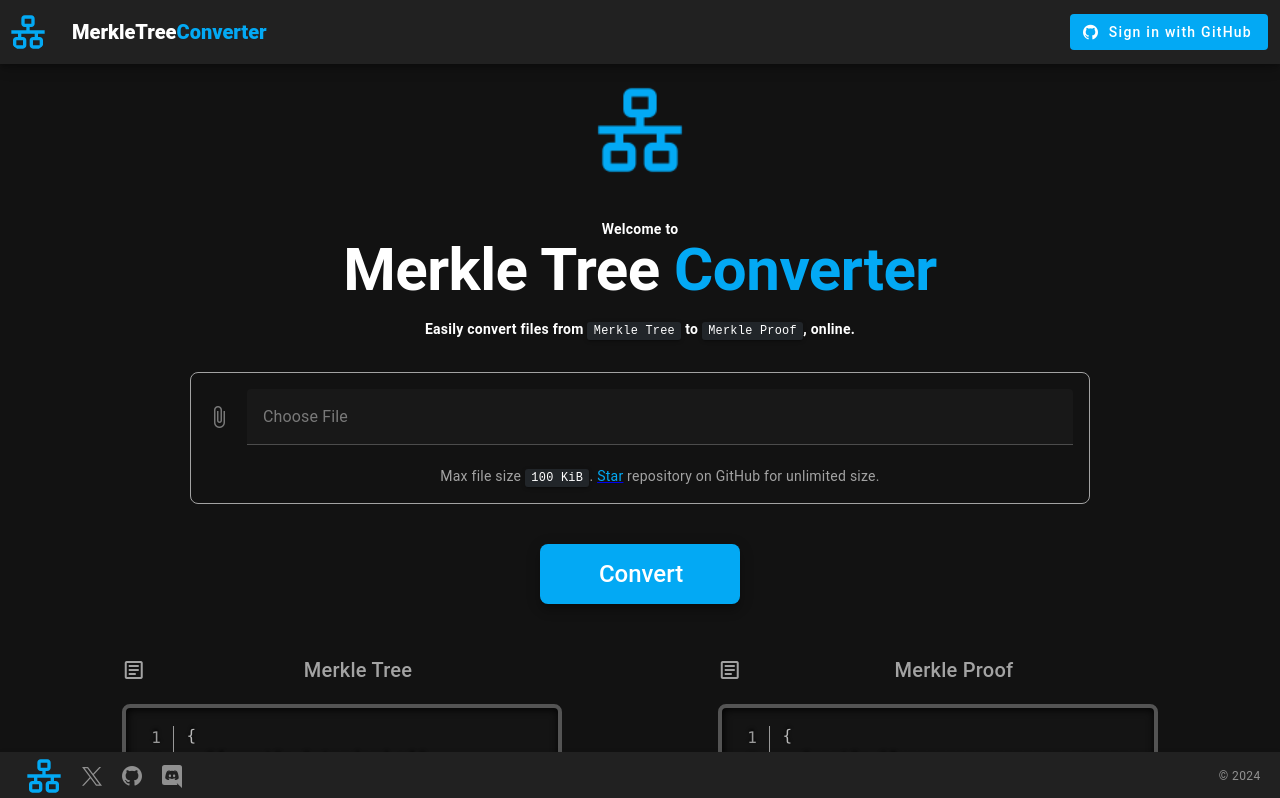
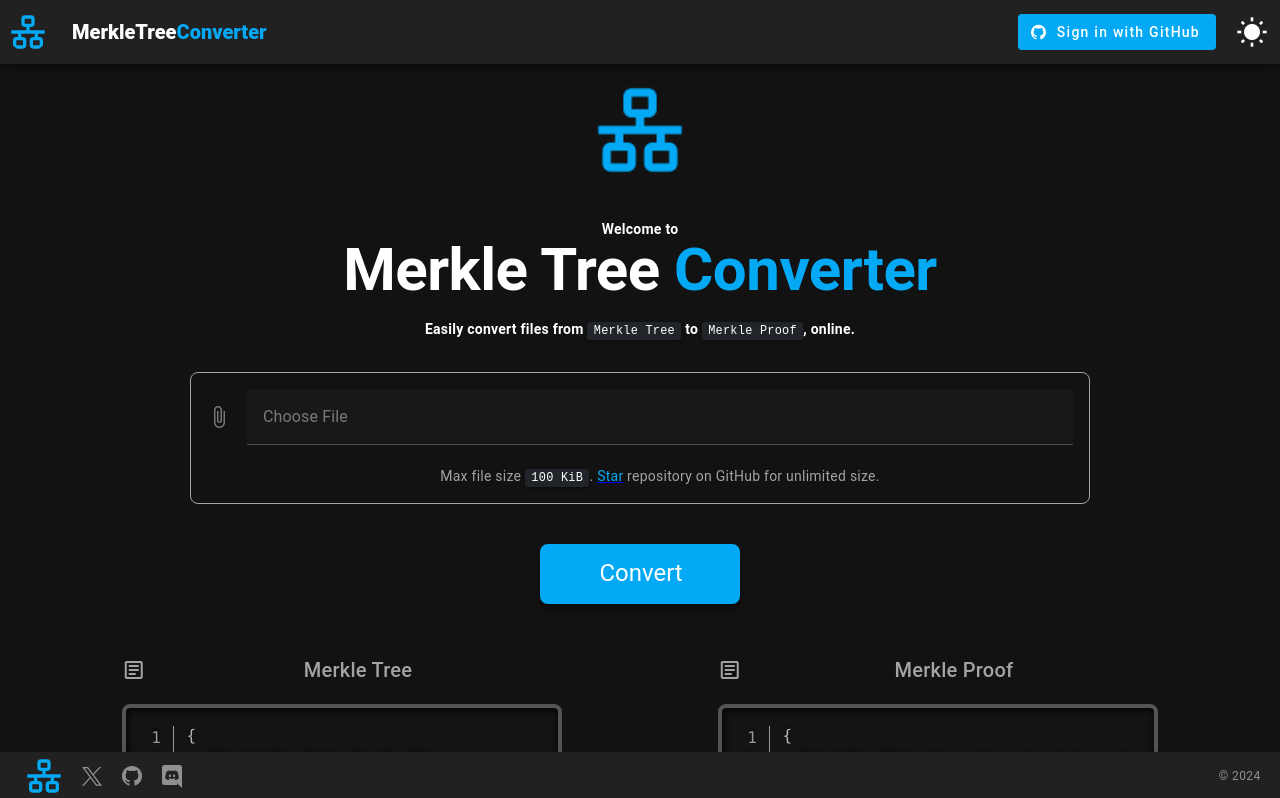
Before and after one commit to LouisLiu00/merkle-tree-converter, a Vue app: page / in a window 1280 px wide. Shown: the top 798 px of the page. Built offline with nearby package versions, Linux system fonts and the light colour scheme.

Commit message:
Added Theme

```diff
--- a/src/components/AppHeader.vue
+++ b/src/components/AppHeader.vue
@@ -12,20 +12,22 @@
             <span class="text-primary">Converter</span>
         </v-app-bar-title>
         <template v-slot:append>
-            <Profile class="mr-2"></Profile>
+            <Profile class="mr-5"></Profile>
+            <Theme size="32" class="mr-2"></Theme>
         </template>
     </v-app-bar>
 </template>
 <script>
 import { mapGetters } from "vuex";
 import Profile from "@/components/Profile.vue";
+import Theme from "@/components/Theme.vue";
 export default {
     data(){
         return {
 
         }
     },
-    components: { Profile },
+    components: { Profile, Theme },
     created(){
 
     },
--- /dev/null
+++ b/src/components/Theme.vue
@@ -0,0 +1,65 @@
+<template>
+	<div>
+        <span @click="changeTheme()" class="cursor-pointer text-primaryGrey">
+            <v-menu open-on-hover location="top">
+                <template v-slot:activator="{ props }">
+                    <v-icon v-bind="props" :color="color" :size="size">{{ darkTheme == 1 ? 'mdi:mdi-white-balance-sunny' : 'mdi:mdi-weather-night' }}</v-icon>
+                    <span class="ml-2" v-if="showText">{{ darkTheme == 1 ? "Light" : "Dark" }}</span>
+                </template>
+                <v-card class="pa-3 text-primaryGrey" rounded="0">{{ darkTheme == 1 ? "Light Theme" : "Dark Theme" }}</v-card>
+            </v-menu>
+        </span>
+	</div>
+</template>
+<script>
+import { mapGetters } from "vuex";
+import { useTheme } from 'vuetify'
+export default {
+    data(){
+        return {
+            theme: useTheme()
+        }
+    },
+    props: {
+        // 显示文本值
+        showText: {
+            type: Boolean,
+            default: false
+        },
+        // 图标大小
+        size: {
+            type: [Number, String],
+            default: 28
+        },
+        // 主题颜色
+        color: {
+            type: String,
+            default: null
+        },
+    },
+    components: {  },
+    created(){
+
+    },
+    mounted(){
+
+    },
+    computed: {
+        ...mapGetters(["darkTheme"])
+    },
+    watch:{
+
+    },
+    methods: {
+        // 切换主题
+        changeTheme() {
+            let newDark = !(this.darkTheme == 1) ? 1 : 0;
+            this.$store.dispatch("darkThemeHandler", newDark);
+            this.theme.global.name = ((newDark == 1) ? 'dark' : 'light');
+        },
+    }
+}
+</script>
+<style scoped>
+
+</style>
```
